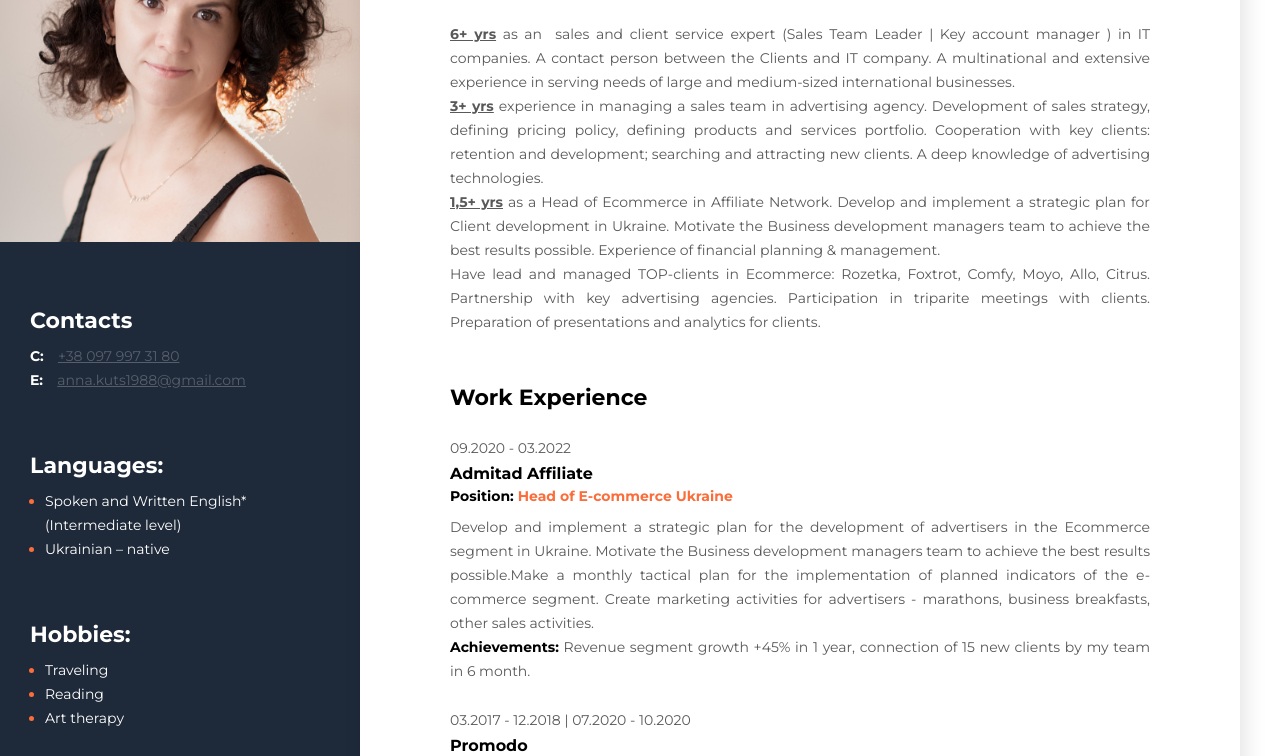
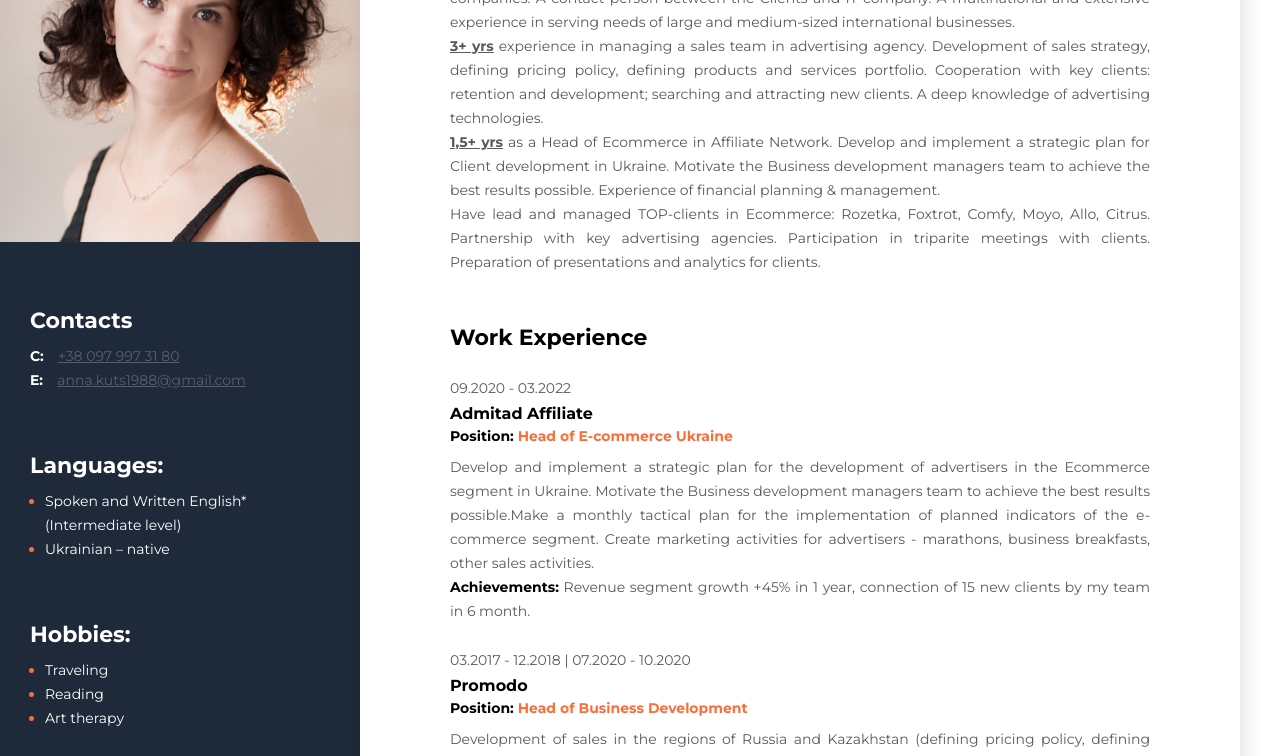
Before and after one commit to VasikaOl/Rezume-Anna-Kuts, a plain HTML site: page index.html in a window 1280 px wide. Shown: the part 210-966 px from the top of the page. Drawn offline with nearby package versions, Linux system fonts and the light colour scheme.

Commit message:
update margin

```diff
--- a/css/styles.css
+++ b/css/styles.css
@@ -26,7 +26,7 @@ ul {
 }
 .main-content {
   box-shadow: 6px 6px 20px rgba(0, 0, 0, 0.1);
-  padding: 105px 90px;
+  padding: 45px 90px;
   background: #ffffff;
 }
 .about-user-container {
```
